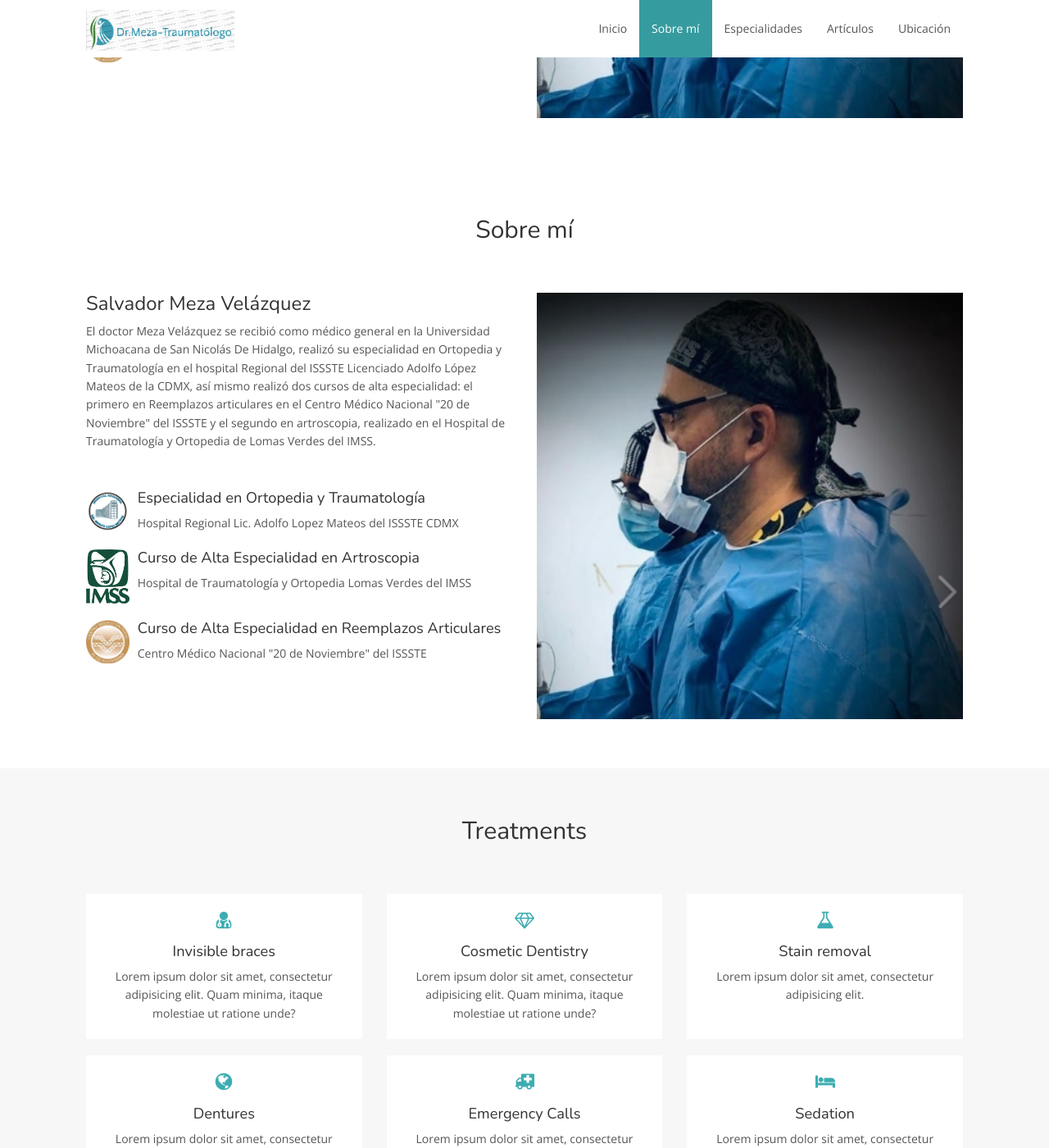
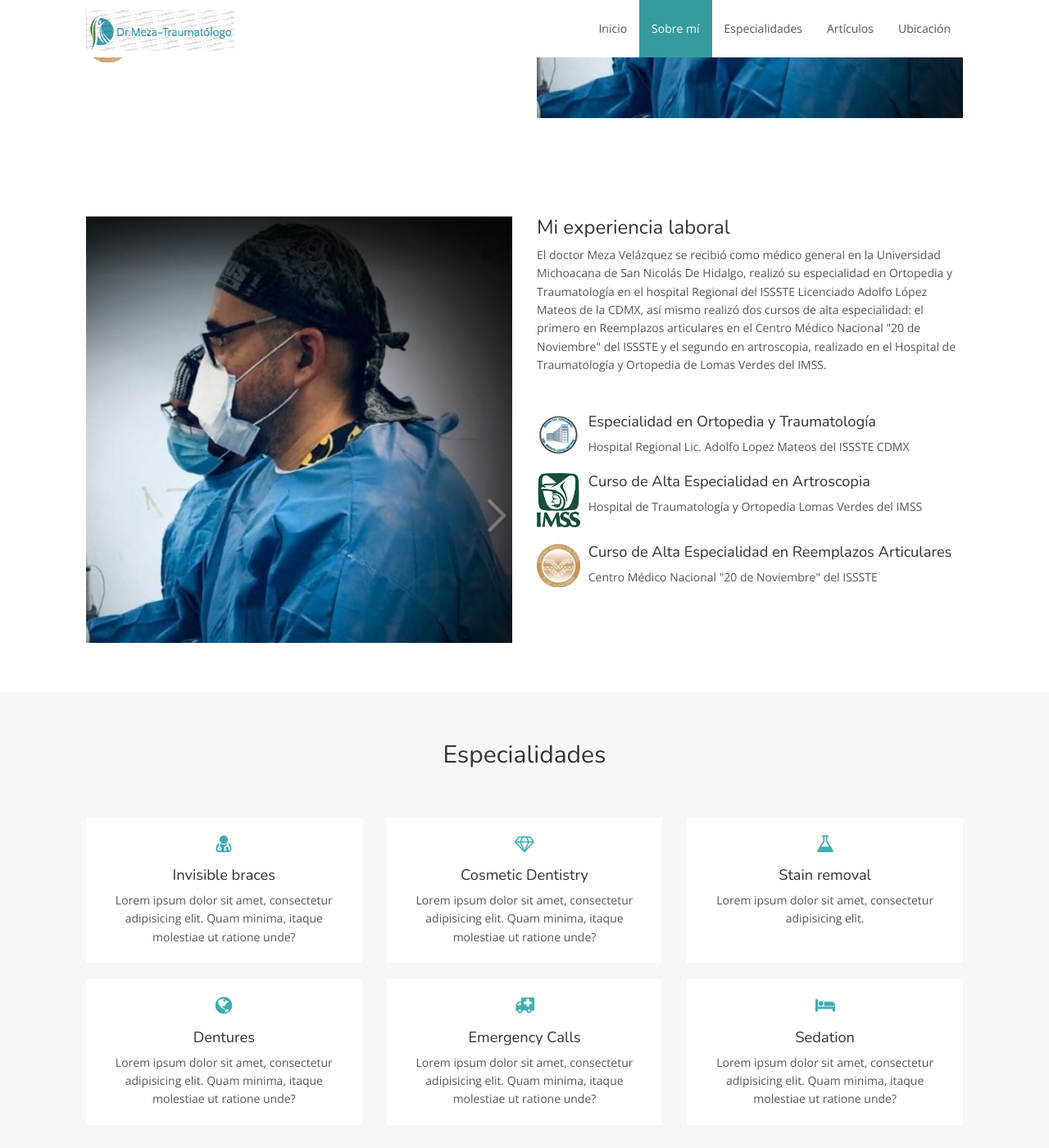
Before and after one commit to kecho05/dr, a Jekyll site: the page built from index.html, in a window 1280 px wide and 1400 px high, scrolled down 1357 px. Shown: the whole window at 82% size. Built offline with Jekyll 4.4.1, drawn with Linux system fonts in a browser that asks for light colours; nearby versions of some CDN libraries.

Commit message:
Update index.html

```diff
--- a/index.html
+++ b/index.html
@@ -132,10 +132,12 @@ layout: default
 </div>
 <div id="about" class="about">
     <div class="container-fluid">
-        <h2 class="section-title">Sobre mí</h2>
         <div class="row">
             <div class="col-sm-6">
-                <h3>Salvador Meza Velázquez</h3>
+                <img src="img/about_1.png" alt="...">
+            </div>
+            <div class="col-sm-6">
+                <h3>Mi experiencia laboral</h3>
                 <p>El doctor Meza Velázquez se recibió como médico general en la Universidad Michoacana de San Nicolás De Hidalgo, realizó su especialidad en Ortopedia y Traumatología en el hospital Regional del ISSSTE Licenciado Adolfo López Mateos de la CDMX, así mismo realizó dos cursos de alta especialidad: el primero en Reemplazos articulares en el Centro Médico Nacional "20 de Noviembre" del ISSSTE y el segundo en artroscopia, realizado en el Hospital de Traumatología y Ortopedia de Lomas Verdes del IMSS.</p>
                 <br>
                 <div class="media">
@@ -174,9 +176,6 @@ layout: default
                     </div>
                 </div>
             </div>
-            <div class="col-sm-6">
-                <img src="img/about_1.png" alt="...">
-            </div>
         </div>
     </div>
 </div>
@@ -185,7 +184,7 @@ layout: default
 <!-- Start Treatments -->
 <div id="treatments" class="treatments">
     <div class="container-fluid">
-        <h2 class="section-title">Treatments</h2>
+        <h2 class="section-title">Especialidades</h2>
 
         <div class="row">
             {% for treatment in site.data.treatments %}
```
